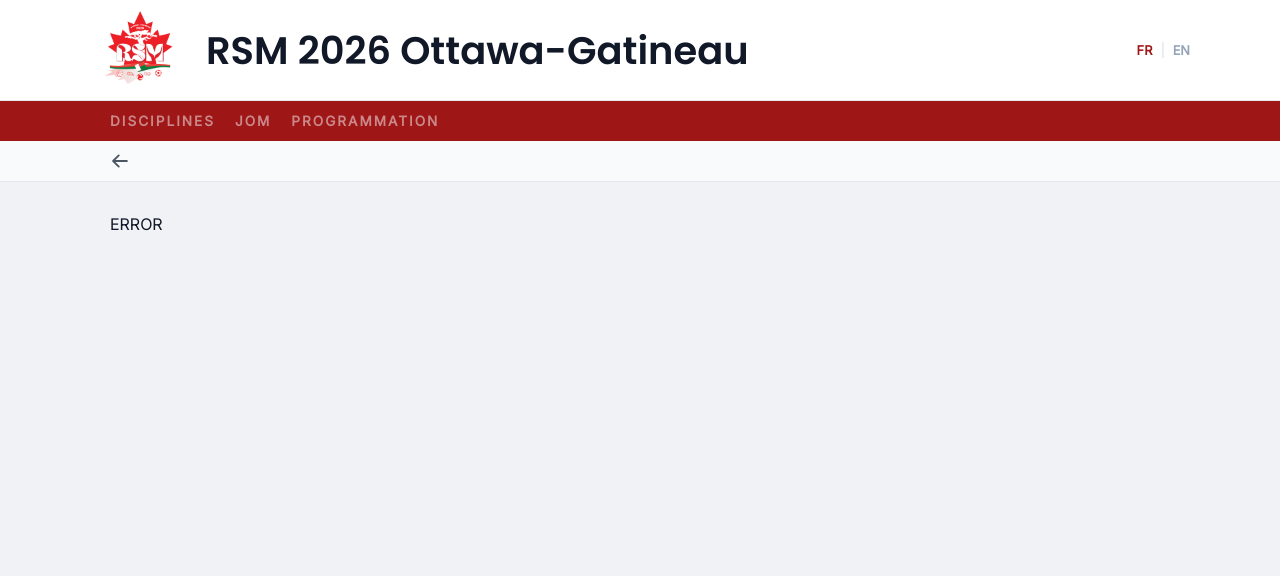
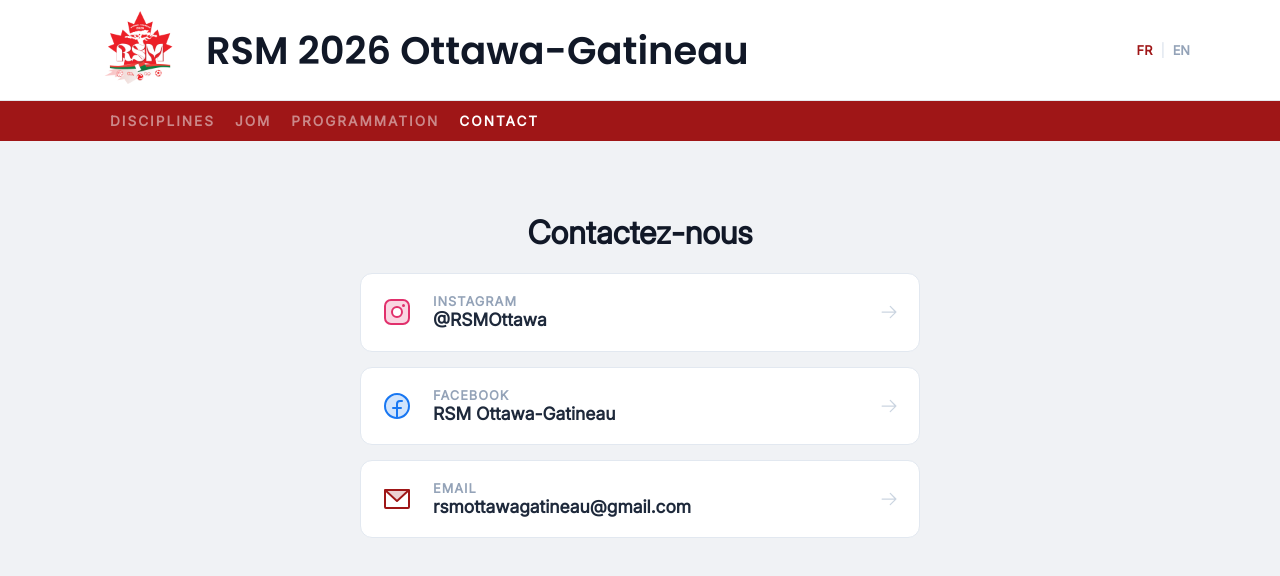
Before and after one commit to matth9597/Rsm2026, a React (Vite) app: page /contact in a window 1280 px wide. Shown: the top 576 px of the page. Built offline with nearby package versions, Linux system fonts and the light colour scheme.

Commit message:
adding contact page

```diff
--- a/src/App.css
+++ b/src/App.css
@@ -674,3 +674,81 @@ body {
     padding: 0 10px;
   }
 }
+
+
+/* ─── Contact ───────────────────────────────────────── */
+
+.contact-wrapper {
+  max-width: 600px;
+  margin: 40px auto;
+  padding: 0 20px;
+  text-align: center;
+}
+
+.contact-intro {
+  color: #64748b;
+  margin-bottom: 30px;
+}
+
+.contact-grid {
+  display: flex;
+  flex-direction: column;
+  gap: 15px;
+}
+
+.contact-card {
+  display: flex;
+  align-items: center;
+  background: white;
+  padding: 20px;
+  border-radius: 12px;
+  text-decoration: none;
+  border: 1px solid #e2e8f0;
+  transition: all 0.3s ease;
+  color: inherit;
+}
+
+.contact-card:hover {
+  transform: translateY(-2px);
+  box-shadow: 0 10px 15px -3px rgba(0, 0, 0, 0.1);
+  border-color: #9f1617;
+}
+
+.contact-icon {
+  margin-right: 20px;
+  display: flex;
+  align-items: center;
+}
+
+.contact-info {
+  display: flex;
+  flex-direction: column;
+  text-align: left;
+  flex-grow: 1;
+}
+
+.contact-label {
+  font-size: 0.8rem;
+  font-weight: 700;
+  text-transform: uppercase;
+  color: #94a3b8;
+  letter-spacing: 1px;
+}
+
+.contact-value {
+  font-size: 1.1rem;
+  font-weight: 600;
+  color: #1e293b;
+  word-break: break-all;
+  line-height: 1.2;
+}
+
+.contact-arrow {
+  color: #cbd5e1;
+  transition: transform 0.3s ease;
+}
+
+.contact-card:hover .contact-arrow {
+  transform: translateX(5px);
+  color: #9f1617;
+}
--- a/src/App.jsx
+++ b/src/App.jsx
@@ -8,6 +8,7 @@ import { sportsData } from "./data";
 import ReglementJOM from './pages/ReglementJOM';
 import Programmation from './pages/Programmation';
 import { useLanguage } from './LanguageContext';
+import Contact from './pages/Contact';
 import Paiement from './pages/Paiement';
 import ReglementSoccerHomme from './pages/reglementsSports/Soccer/ReglementSoccerHomme';
 import ReglementSoccerVeteran from './pages/reglementsSports/Soccer/ReglementSoccerVeteran';
@@ -30,7 +31,7 @@ export default function App() {
     (s) => s.slug === slugFromUrl,
   );
   const navigate = useNavigate();
-  const notInMainMenuItem = location.pathname !== "/" && location.pathname !== "/jom" && location.pathname !== "/programmation"
+  const notInMainMenuItem = location.pathname !== "/" && location.pathname !== "/jom" && location.pathname !== "/programmation" && location.pathname !== "/contact" && location.pathname !== "/paiement"
 
   return (
     <div className="site-wrapper">
@@ -84,6 +85,14 @@ export default function App() {
             >
               {t('programmation')}
             </NavLink>
+
+            <NavLink
+              to="/contact"
+              onClick={() => setIsMenuOpen(false)}
+              className={({ isActive }) => (isActive ? 'nav-item active' : 'nav-item')}
+            >
+              {t('contact')}
+            </NavLink>
           </nav>
         </div>
       </div>
@@ -106,6 +115,7 @@ export default function App() {
           <Route path="/programmation" element={<Programmation />} />
           <Route path="/:slug" element={<Details />} />
           <Route path="/paiement" element={<Paiement />} />
+          <Route path="/contact" element={<Contact />} />
           <Route path="/soccer-homme/reglement" element={<ReglementSoccerHomme />} />
           <Route path="/soccer-veteran/reglement" element={<ReglementSoccerVeteran />} />
           <Route path="/soccer-mixte/reglement" element={<ReglementSoccerMixed />} />
--- /dev/null
+++ b/src/pages/Contact.jsx
@@ -0,0 +1,65 @@
+import React from 'react';
+import { InstagramLogo, FacebookLogo, EnvelopeSimple, ArrowRight } from "@phosphor-icons/react";
+import { useLanguage } from '../LanguageContext';
+
+export default function Contact() {
+  const { t, lang } = useLanguage();
+
+  const contacts = [
+    {
+      id: 'insta',
+      icon: <InstagramLogo size={32} weight="duotone" />,
+      label: 'Instagram',
+      value: '@RSMOttawa',
+      url: 'https://www.instagram.com/rsm.ottawagatineau',
+      color: '#E1306C'
+    },
+    {
+      id: 'fb',
+      icon: <FacebookLogo size={32} weight="duotone" />,
+      label: 'Facebook',
+      value: 'RSM Ottawa-Gatineau',
+      url: 'https://www.facebook.com/people/RSM-Ottawa-Gatineau/61580375546106/',
+      color: '#1877F2'
+    },
+    {
+      id: 'mail',
+      icon: <EnvelopeSimple size={32} weight="duotone" />,
+      label: 'Email',
+      value: 'rsmottawagatineau@gmail.com',
+      url: 'mailto:rsmottawagatineau@gmail.com',
+      color: '#9f1617'
+    }
+  ];
+
+  return (
+    <div className="app-container">
+      <div className="contact-wrapper">
+        <h1 className="section-title">
+          {t("contactezNous")}
+        </h1>
+
+        <div className="contact-grid">
+          {contacts.map((item) => (
+            <a
+              key={item.id}
+              href={item.url}
+              target="_blank"
+              rel="noopener noreferrer"
+              className="contact-card"
+            >
+              <div className="contact-icon" style={{ color: item.color }}>
+                {item.icon}
+              </div>
+              <div className="contact-info">
+                <span className="contact-label">{item.label}</span>
+                <span className="contact-value">{item.value}</span>
+              </div>
+              <ArrowRight size={20} className="contact-arrow" />
+            </a>
+          ))}
+        </div>
+      </div>
+    </div>
+  );
+}
--- a/src/translations.js
+++ b/src/translations.js
@@ -48,6 +48,8 @@ export const translations = {
     equipe: "Equipe",
     individuel: "Individuel",
     paiement: "Paiement",
+    contact: "Contact",
+    contactezNous: "Contactez-nous",
     programmationMessage:"Vous trouverez ici le programme et les lieux des activités une fois les inscriptions closes et le programme finalisé.",
   },
   en: {
@@ -99,6 +101,8 @@ export const translations = {
     equipe: "Team",
     individuel: "Individual",
     paiement: "Payment",
+    contact: "Contact",
+    contactezNous: "Contact Us",
     programmationMessage:"Here you will find the schedule and locations of activities once registration is closed and the schedule is finalized.",
   }
 };
```
